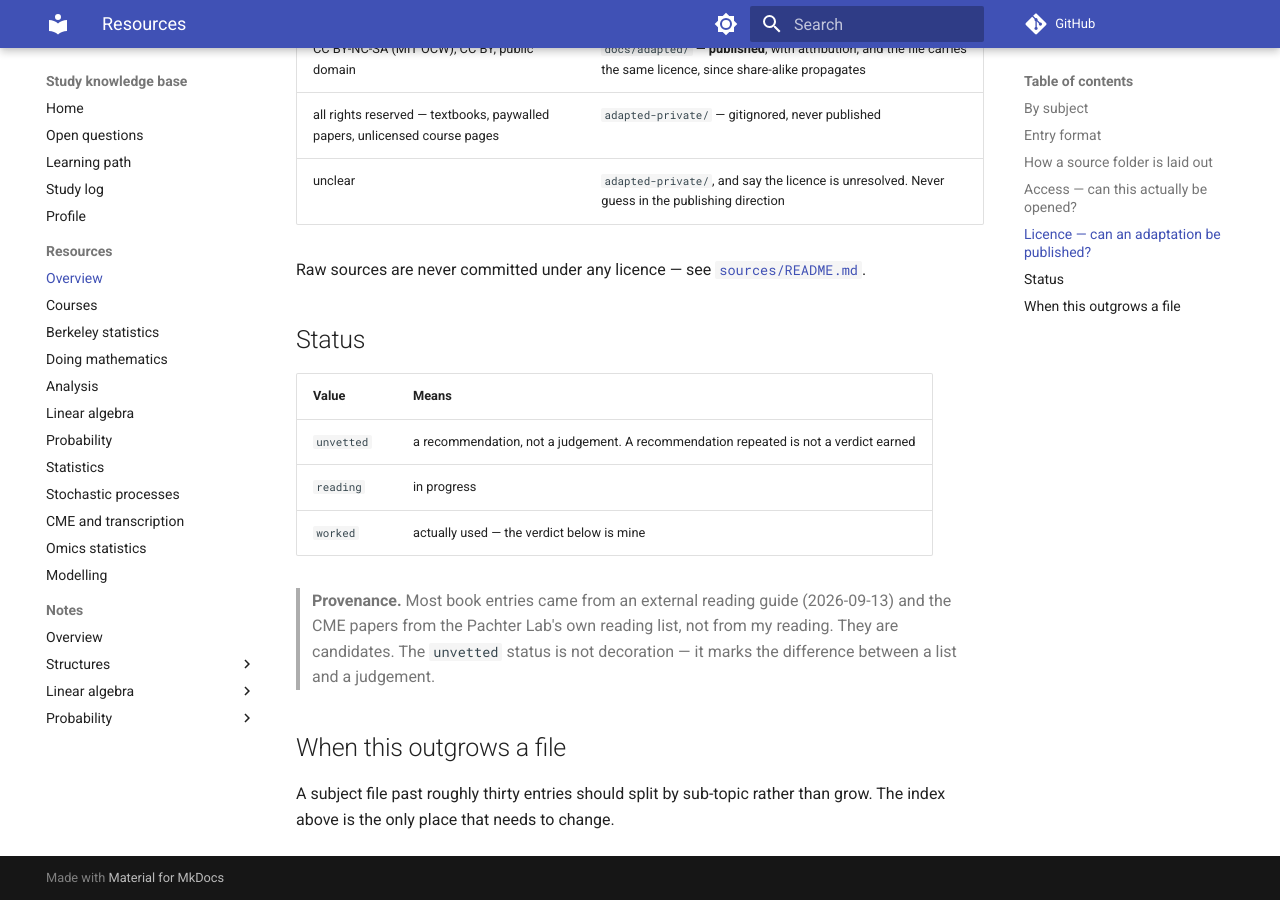
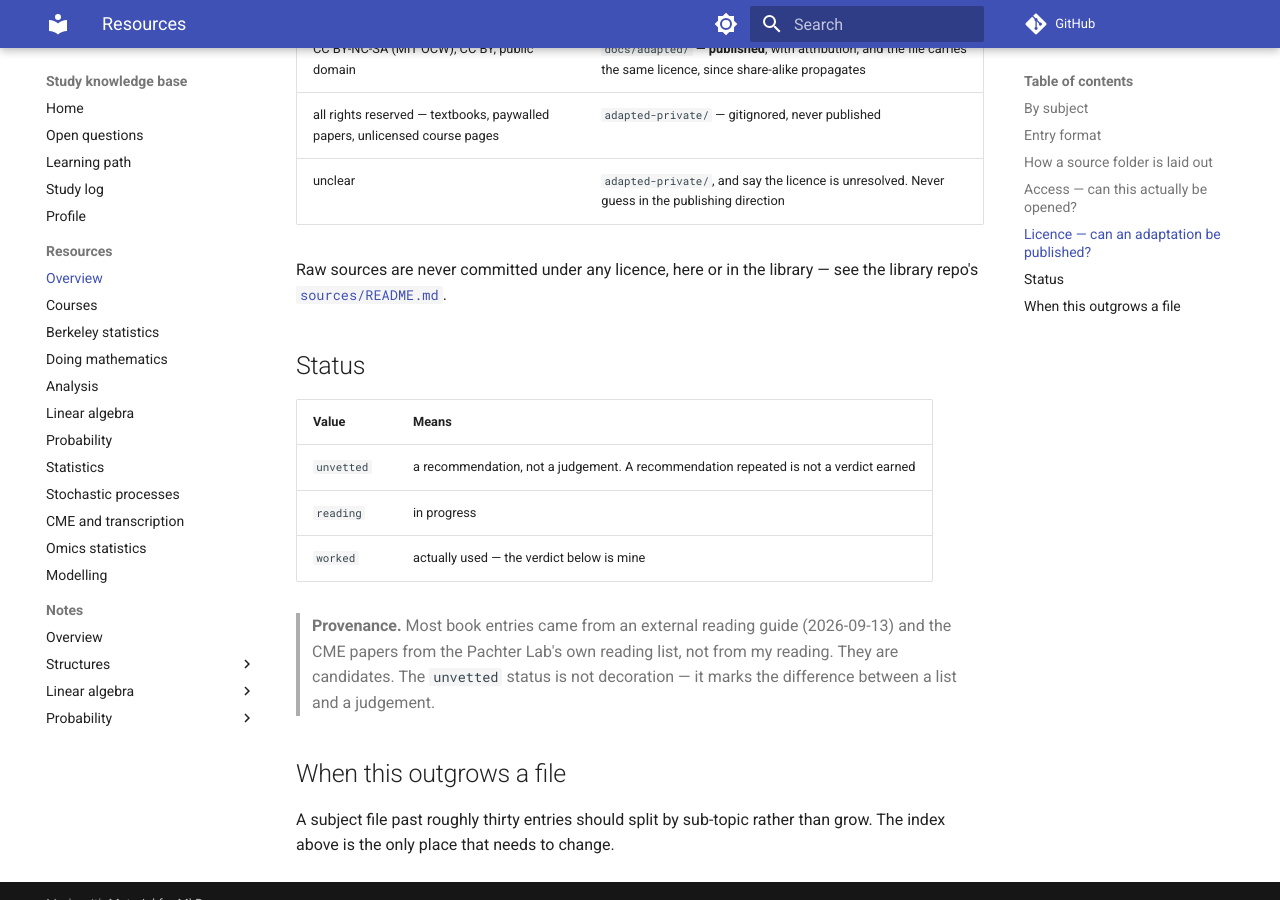
Before and after one commit to Claptar/knowledge-base, an MkDocs documentation site: the page built from docs/resources/index.md, in a window 1280 px wide and 900 px high, scrolled down 3102 px. Built offline with MkDocs 1.6.1 and Material for MkDocs 9.7.7, drawn with Linux system fonts in a browser that asks for light colours; comment, search, counter and statistics services are not loaded.

Commit message:
Point the sources README link at the library repo
It resolved only against main, where the deleted file still exists, so it
would have 404'd on the next promotion.

Co-Authored-By: Claude Opus 5 (1M context) <noreply@anthropic.com>

```diff
--- a/docs/resources/index.md
+++ b/docs/resources/index.md
@@ -118,7 +118,8 @@ the adaptation is allowed to live.
 | all rights reserved — textbooks, paywalled papers, unlicensed course pages | `adapted-private/` — gitignored, never published |
 | unclear | `adapted-private/`, and say the licence is unresolved. Never guess in the publishing direction |
 
-Raw sources are never committed under any licence — see [`sources/README.md`](https://github.com/Claptar/knowledge-base/blob/main/sources/README.md).
+Raw sources are never committed under any licence, here or in the library — see the library repo's
+[`sources/README.md`](https://github.com/Claptar/knowledge-base-library/blob/main/sources/README.md).
 
 ## Status
 
```
